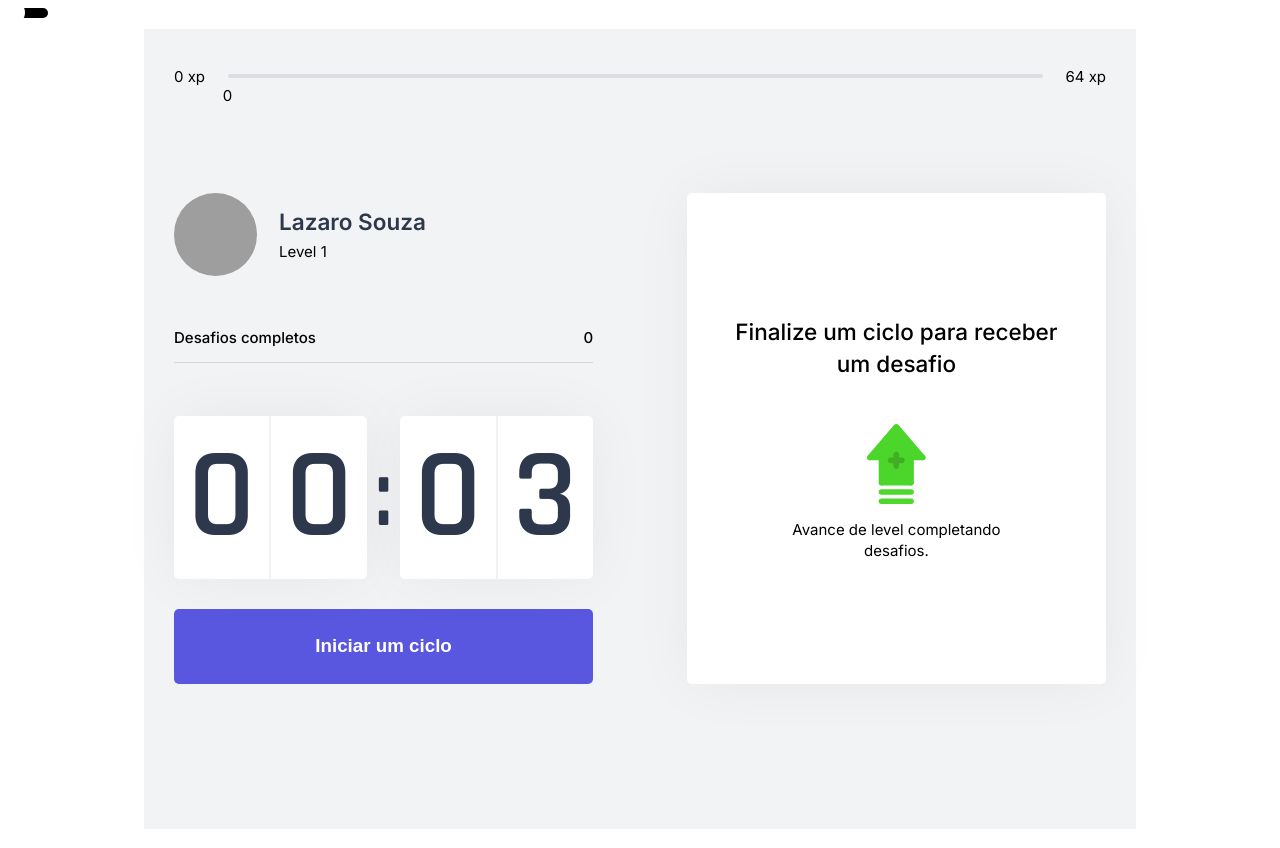
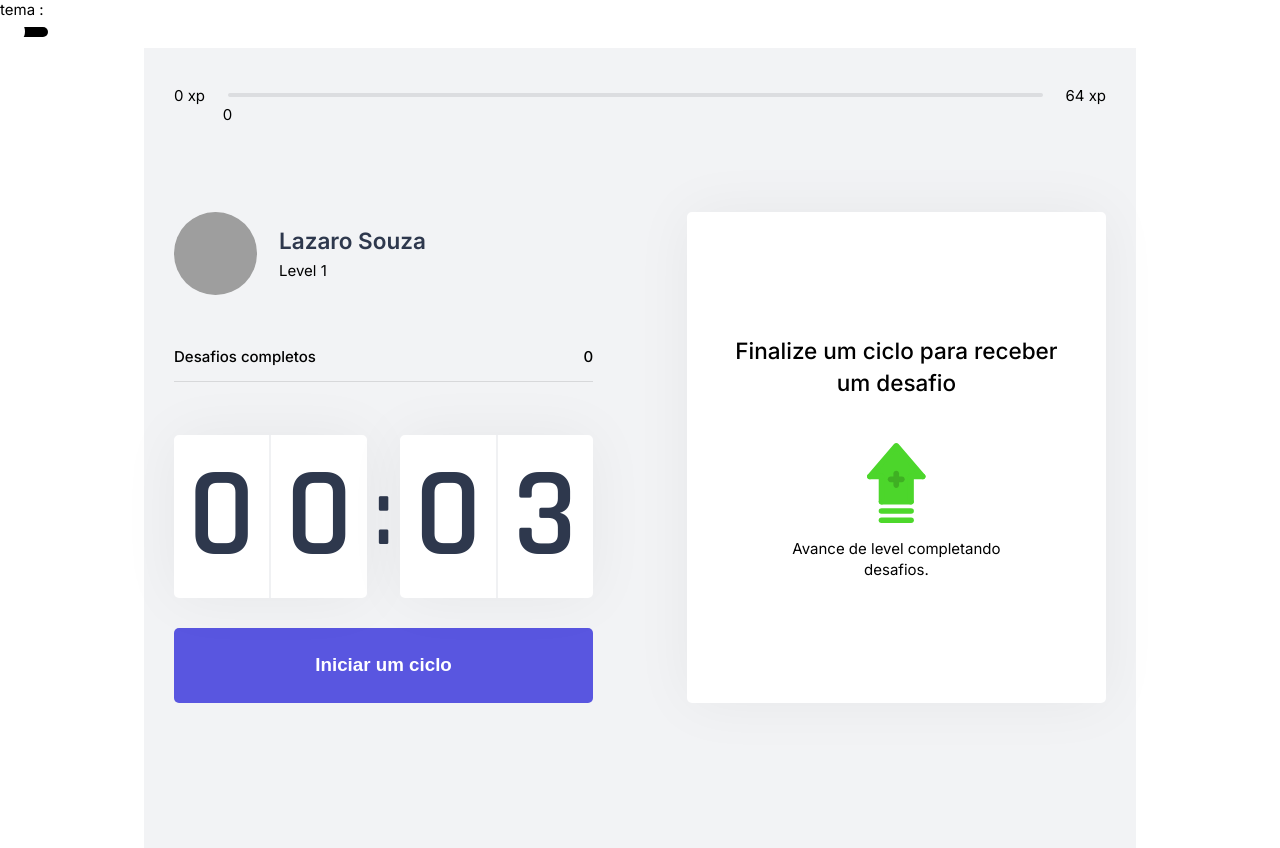
Before and after one commit to lazarok09/Move.It, a Next.js app in the folder moveit-next/: page / in a window 1280 px wide. Built offline with nearby package versions, Linux system fonts and the light colour scheme; grey boxes are pictures that could not be loaded.

Commit message:
contextAPI(theme)

```diff
--- /dev/null
+++ b/moveit-next/src/components/SwitchTheme.tsx
@@ -0,0 +1,22 @@
+import React, { useContext } from 'react';
+import ReactSwitch from 'react-switch';
+import { ThemeContext } from '../contexts/ThemeContext';
+
+export default function SwitchTheme() {
+
+    const context = useContext(ThemeContext);
+    const {toggleTheme, isChecked}  = context;
+    return (
+    <ReactSwitch
+    onChange={toggleTheme}
+    checked={false}
+    checkedIcon={false}
+    uncheckedIcon={false}
+    height={10}
+    width={ 40 }
+    handleDiameter={25}
+    offColor={'#000'}
+    onColor={'#D3D3D3'}
+    />
+    );
+}
--- /dev/null
+++ b/moveit-next/src/contexts/ThemeContext.tsx
@@ -0,0 +1,44 @@
+import React, { createContext, ReactNode, useState } from 'react';
+import light from '../styles/themes/light';
+import dark from '../styles/themes/dark';
+
+
+interface  ThemeProviderProps  {
+    children: ReactNode;
+}
+interface ThemeContextData {
+    theme : Object;
+    setTheme: (theme) => void;
+    toggleTheme: () => void;
+    isChecked: () => boolean;
+}
+
+// cria o contexto
+export const ThemeContext = createContext({} as ThemeContextData);
+// exporta o contexto
+export default function ThemeProvider ( { children } : ThemeProviderProps) {
+
+    const [ theme, setTheme ] = useState(light);
+    // toggle theme
+    function toggleTheme() {
+      if (theme.title == 'light') {
+     setTheme(dark) } else {
+        setTheme(light);
+     }
+    }
+    // o return altera o ícone no switch
+    function isChecked() {
+        if(theme.title == 'light') {
+          return false;
+        } else if( theme.title == 'dark') {
+          return true;
+        }
+      }
+    return (
+        <ThemeContext.Provider value ={{ theme, setTheme, toggleTheme, isChecked}}>
+            { children }
+        </ThemeContext.Provider>
+
+    )
+
+}
--- a/moveit-next/src/pages/_app.tsx
+++ b/moveit-next/src/pages/_app.tsx
@@ -3,42 +3,29 @@ import GlobalStyle from '../global';
 
 import light from '../styles/themes/light';
 import dark from '../styles/themes/dark';
-import { useState } from 'react';
-import ReactSwitch from 'react-switch';
+
+import { useContext, useState } from 'react';
+import { ThemeContext } from '../contexts/ThemeContext';
+import SwitchTheme from '../components/SwitchTheme';
 
 function MyApp({ Component, pageProps }) {
-  const  [ theme, setTheme ] = useState(light);
 
+  const themeContext = useContext(ThemeContext);
+  // retirando o tema do contexto
+  const { theme } = themeContext;
 
-  function toggleTheme() {
-    (theme.title == 'light') ? setTheme(dark) : setTheme(light);
-  }
-  function isChecked() {
-    if(theme.title == 'light') {
-      return false;
-    } else if( theme.title == 'dark') {
-      return true;
-    }
-  }
   return (
+  <div>
+    {/* ao invés de passar direto o arquivo light ou dark, eu quero passar o theme.title */}
+    <ThemeProvider theme = { light } >
+      <p> tema : {theme}</p>
+      <SwitchTheme />
 
-<ThemeProvider theme ={ theme }>
-  <GlobalStyle />
-   {/* switch theme */}
-   <ReactSwitch
-      onChange={toggleTheme}
-      checked={isChecked()}
-      checkedIcon={false}
-      uncheckedIcon={false}
-      height={10}
-      width={ 40 }
-      handleDiameter={25}
-      offColor={'#000'}
-      onColor={'#D3D3D3'}
-    />
-<div className={theme.colors.background}></div>
-  <Component {...pageProps} />
-</ThemeProvider>
+      <GlobalStyle />
+
+      <Component {...pageProps} />
+    </ThemeProvider>
+  </div>
   );
 }
 
```
